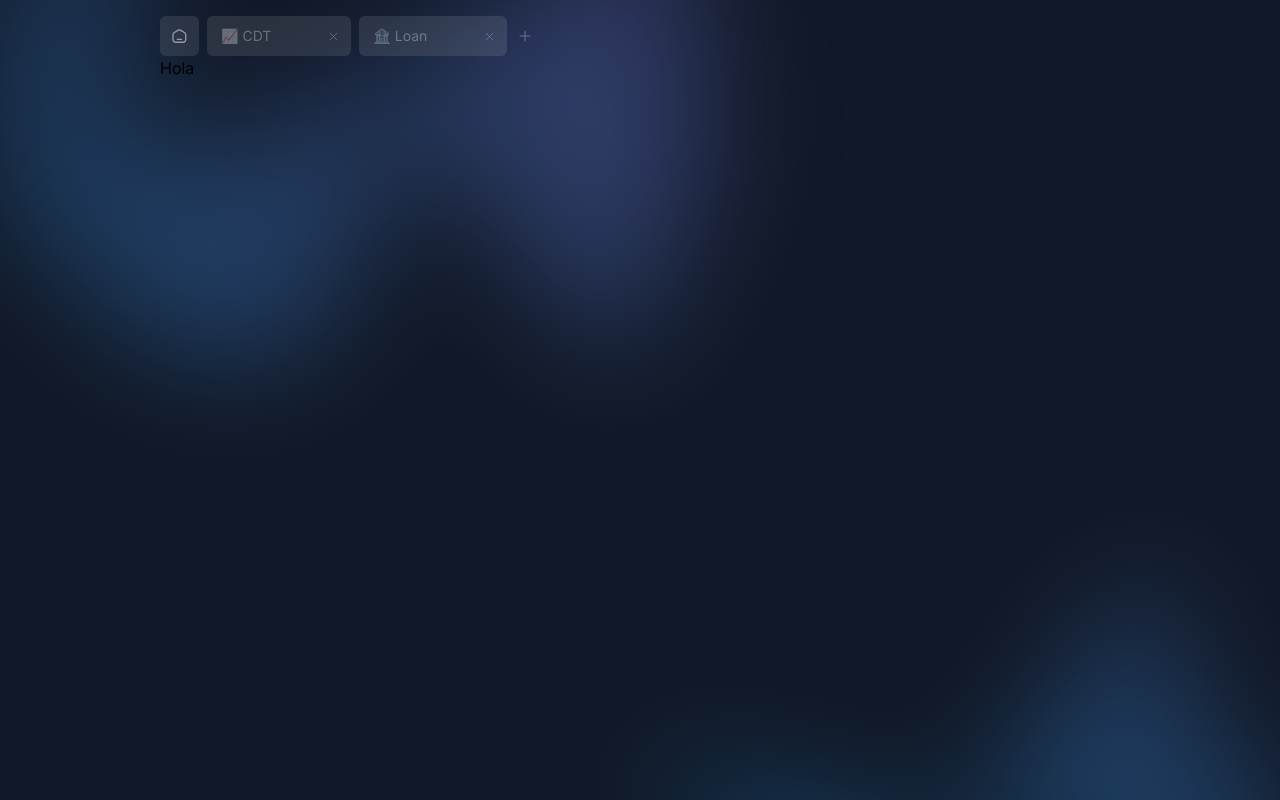
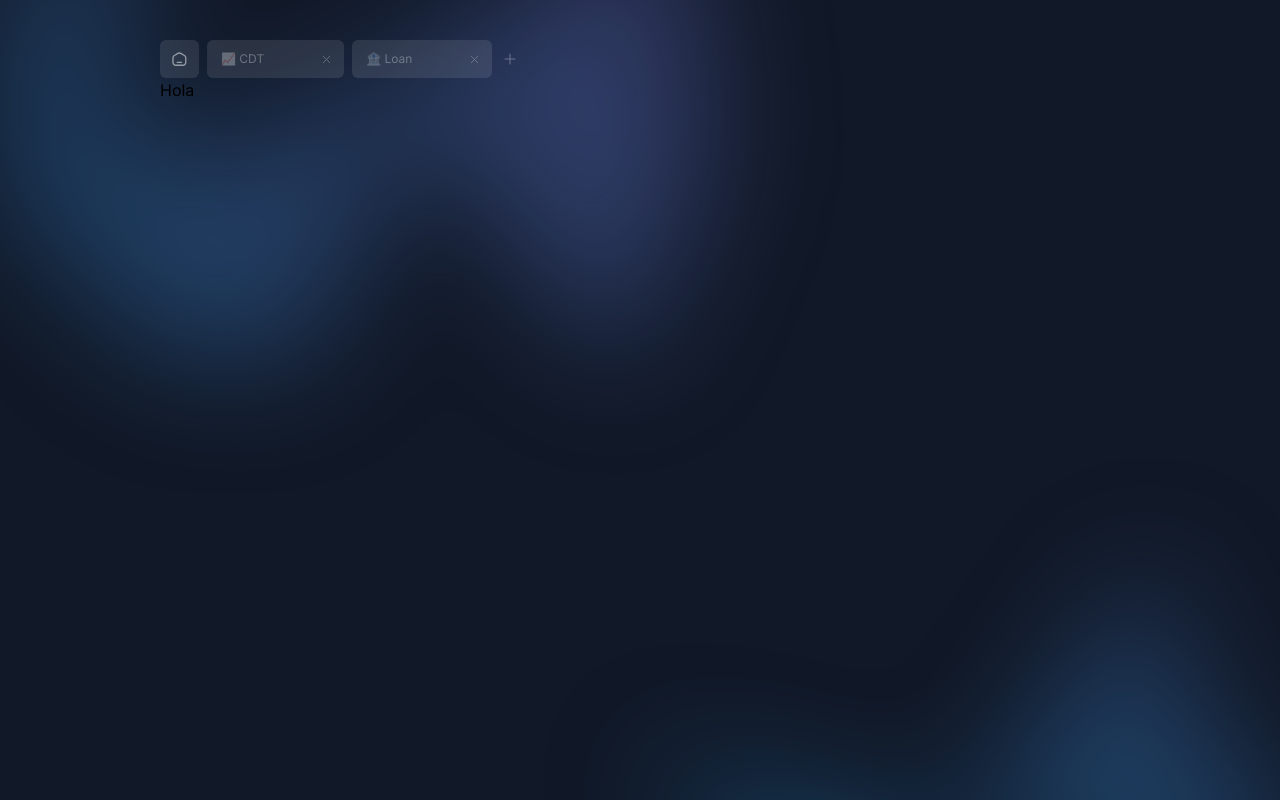
Before and after one commit to danielcgiraldo/bank-buddy, an Astro site: page / in a window 1280 px wide. Built offline with nearby package versions, Linux system fonts and the light colour scheme; Astro itself is replaced by a stand-in of ours.

Commit message:
design padding

```diff
--- a/src/pages/index.astro
+++ b/src/pages/index.astro
@@ -7,7 +7,7 @@ import Content from "../ui/content";
 <Layout title="Simulador de Interes EA (Efectivo Anual)">
     <main class="h-screen w-screen bg-gray-900 overflow-hidden">
         <div
-            class="relative isolate w-full h-full flex flex-col items-center justify-center p-4"
+            class="relative isolate w-full h-full flex flex-col items-center justify-center p-4 pt-10"
         >
             <Gradient />
            <Content client:load />
--- a/src/ui/navigation.tsx
+++ b/src/ui/navigation.tsx
@@ -14,7 +14,7 @@ export default function MainNavigation({
         return <></>;
     } else {
         return (
-            <ul className="text-white text-sm flex gap-2">
+            <ul className="text-white text-xs flex gap-2">
                 <li className="bg-white/10 rounded-md hover:bg-white/30 transition-colors flex align-middle">
                     <button className="p-3 pointer [&>*]:h-3.5 [&>*]:w-auto hover:opacity-100 opacity-50 transition-opacity">
                         <HomeIcon />
```
